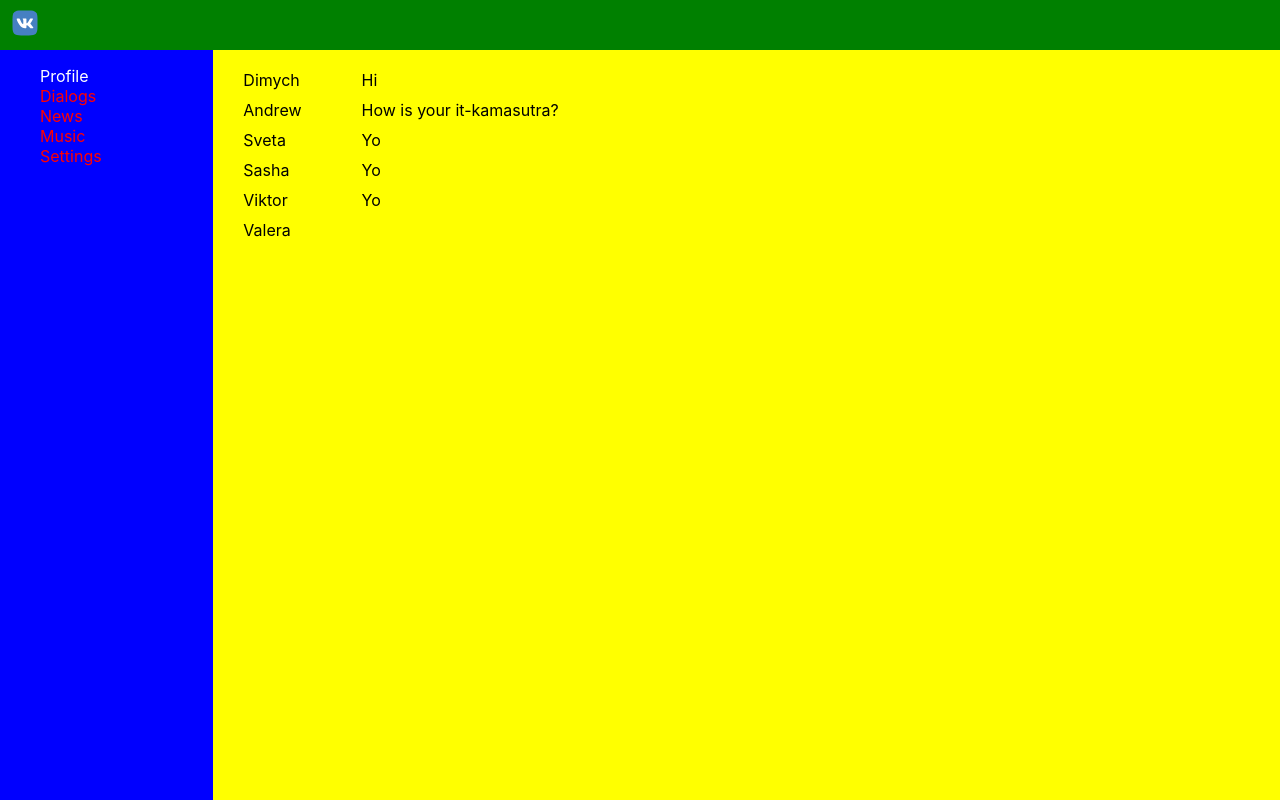
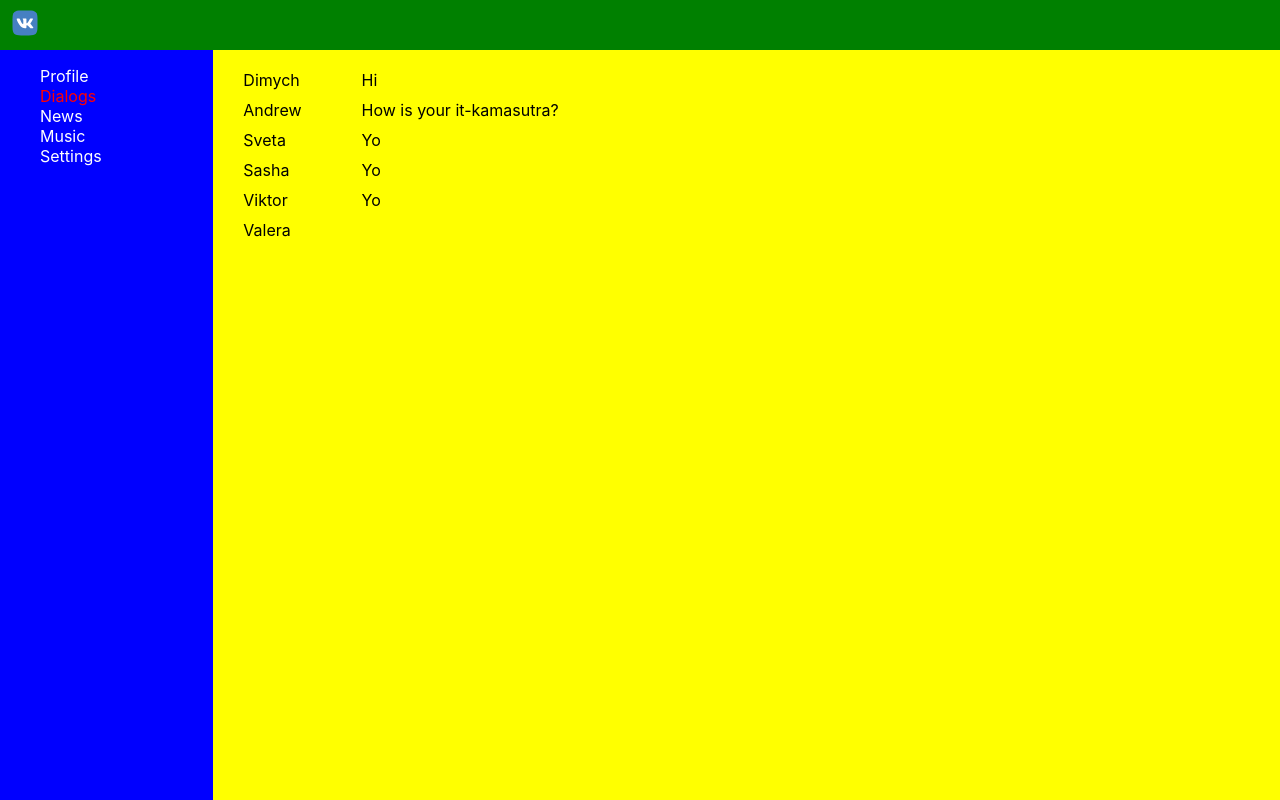
Before and after one commit to AltufjevFrol/Samurais, a React (Create React App) app in the folder samurais/: page /dialogs in a window 1280 px wide. Built offline with nearby package versions, Linux system fonts and the light colour scheme.

Commit message:
Перекомпоновка структуры папок проекта

```diff
--- a/samurais/src/App.jsx
+++ b/samurais/src/App.jsx
@@ -13,7 +13,7 @@ function App() {
                 < Header/>
                 < Navbar/>
                 < div className="app-wraper-content">
-                    <Route path="/profile" component={Profile}/>
+                    <Route exact path="/profile" component={Profile}/>
                     <Route path="/dialogs" component={Dialogs}/>
                 </div>
             </div>
--- a/samurais/src/components/dialogs/dialogs.jsx
+++ b/samurais/src/components/dialogs/dialogs.jsx
@@ -1,6 +1,7 @@
 import React from 'react';
 import styles from './dialogs.module.css';
 import {NavLink} from 'react-router-dom'
+
 
 const DialogsItem = (props) => {
     let path = `/dialogs/${props.id}`;
--- a/samurais/src/components/navbar/navbar.jsx
+++ b/samurais/src/components/navbar/navbar.jsx
@@ -7,9 +7,9 @@ function Navbar(){
 				<ul>
 					<li><NavLink className={styles.ref} activeClassName={styles.active} to="/profile">Profile</NavLink></li>
 					<li><NavLink className={styles.ref} activeClassName={styles.active} to="/dialogs">Dialogs</NavLink></li>
-					<li><NavLink className={styles.ref} activeClassName={styles.active} to="/">News</NavLink></li>
-					<li><NavLink className={styles.ref} activeClassName={styles.active} to="/">Music</NavLink></li>
-					<li><NavLink className={styles.ref} activeClassName={styles.active} to="/">Settings</NavLink></li>
+					<li><NavLink className={styles.ref} activeClassName={styles.active} to="/1">News</NavLink></li>
+					<li><NavLink className={styles.ref} activeClassName={styles.active} to="/2">Music</NavLink></li>
+					<li><NavLink className={styles.ref} activeClassName={styles.active} to="/3">Settings</NavLink></li>
 				</ul>
 			</nav>
 	)
--- a/samurais/src/components/posts/posts.jsx
+++ b/samurais/src/components/profile/posts/posts.jsx
@@ -1,6 +1,6 @@
 import React from 'react';
-import styles from './posts.module.css'
-import Post from '../post/post.jsx'
+import styles from './posts.module.css';
+import Post from './post/post.jsx';
 
 class Posts extends React.Component {
     constructor(props) {
--- a/samurais/src/components/profile/profile.jsx
+++ b/samurais/src/components/profile/profile.jsx
@@ -1,7 +1,7 @@
 import React from 'react';
 import styles from './profile.module.css'
-import Posts from '../posts/posts.jsx'
-import ProfileInfo from "../profile_info/profileInfo.jsx";
+import Posts from './posts/posts.jsx'
+import ProfileInfo from "./profile_info/profileInfo.jsx";
 
 function Profile() {
     return (
```
Also changed, not shown: samurais/src/components/profile/posts/post/post.jsx (renamed from samurais/src/components/post/post.jsx), samurais/src/components/profile/posts/post/post.module.css (renamed from samurais/src/components/post/post.module.css), samurais/src/components/profile/posts/posts.module.css (renamed from samurais/src/components/posts/posts.module.css), samurais/src/components/profile/profile_info/profileInfo.jsx (renamed from samurais/src/components/profile_info/profileInfo.jsx), samurais/src/components/profile/profile_info/profileInfo.module.css (renamed from samurais/src/components/profile_info/profileInfo.module.css).
